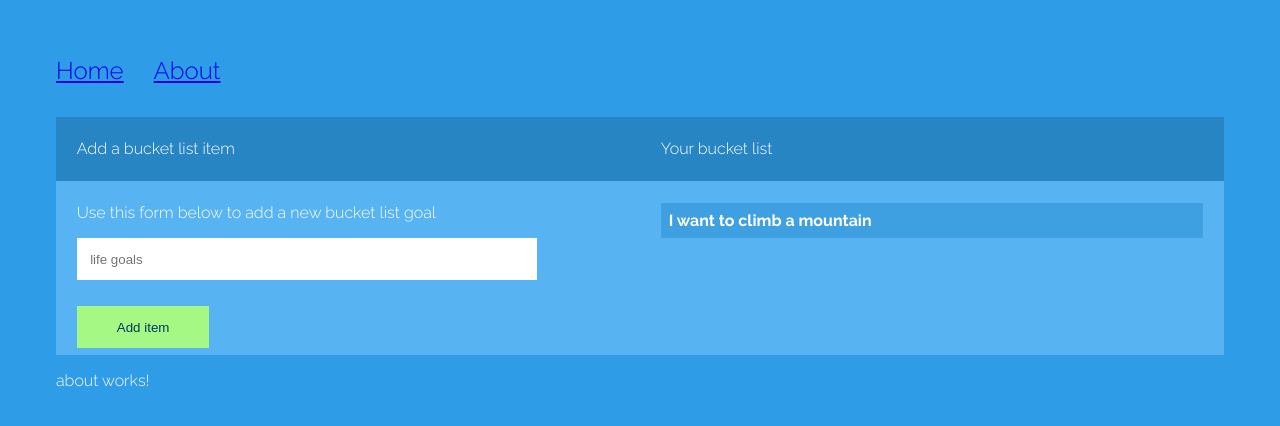
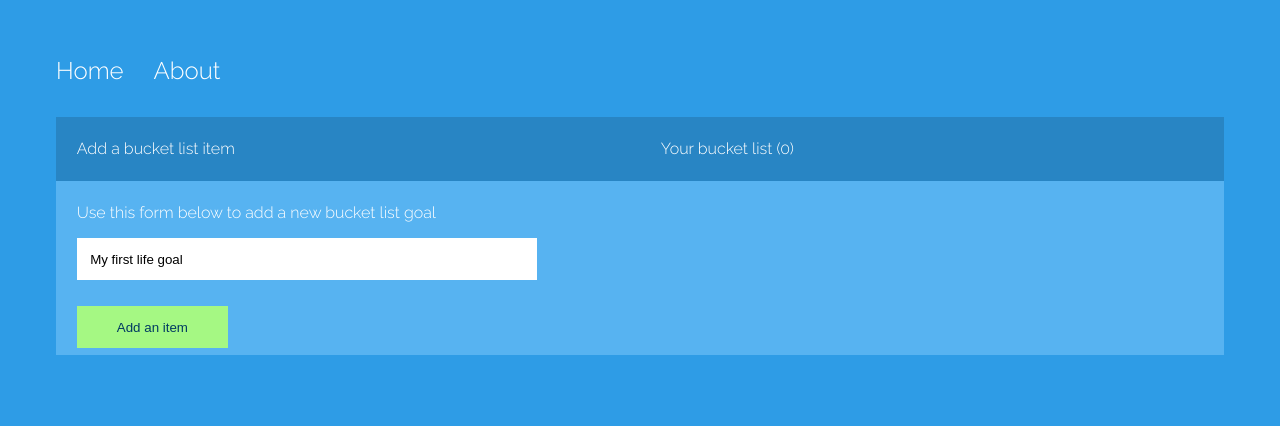
Before and after one commit to AsielTrejo/ng5-web, an Angular app: page / in a window 1280 px wide. Shown: the top 426 px of the page. Built offline with nearby package versions, Linux system fonts and the light colour scheme.

Commit message:
interpolation done #5

```diff
--- a/src/app/app.component.html
+++ b/src/app/app.component.html
@@ -4,5 +4,5 @@
 </ul>
 
 <app-home></app-home>
-<app-about></app-about>
+
 <router-outlet></router-outlet>
--- a/src/app/home/home.component.html
+++ b/src/app/home/home.component.html
@@ -1,29 +1,23 @@
 <div class = "container color-dark">
-
 	<div class = "col">
 		<p>Add a bucket list item</p>
 	</div>
 
 	<div class="col">
-		<p>Your bucket list </p>
+		<p>Your bucket list ({{ itemCount }}) </p>
 	</div>
 </div>
 
 <div class="container color-light">
 	<div class ="col">
-		<p class = "sm">Use this form below to add a new bucket list goal</p>
+		<p class = "sm">Use this form below to add a new bucket list goal </p>
 		<form>
-			<input type="text" class="txt" name="item" placeholder="life goals">
-			<input type="submit" class="btn" value="Add item">
+			<input type="text" class="txt" name="item" placeholder="life goals..." [(ngModel)]="goalText">
+			<input type="submit" class="btn" [value]="btnText" (click)="addItem()">
 		</form>
 	</div>
 
 	<div class="col">
-		<p class="life-container">
-			I want to climb a mountain
-		</p>
+		<p class="life-container" *ngFor="let goal of goals">{{ goal }} </p>
 	</div>
-
-
-
 </div>
--- a/src/app/home/home.component.ts
+++ b/src/app/home/home.component.ts
@@ -7,9 +7,21 @@
 })
 export class HomeComponent implements OnInit {
 
+  itemCount: number=0;
+  btnText: string = 'Add an item';
+  goalText: string = 'My first life goal';
+  goals:string[]=[];
+
   constructor() { }
 
-  ngOnInit(): void {
+  ngOnInit(){
+    this.itemCount = this.goals.length;
+  }
+
+  addItem(){
+    this.goals.push(this.goalText);
+    this.goalText='';
+    this.itemCount = this.goals.length;
   }
 
 }
--- a/src/styles.scss
+++ b/src/styles.scss
@@ -10,8 +10,8 @@
 
 ul{
 	list-style-type:none ;
-	margin:  0 0 2em 0;
-	padding:  0;
+	margin:0 0 2em 0;
+	padding:0;
 }
 
 ul li {
@@ -22,3 +22,7 @@
 ul li a{
 	font-size:  1.5em;
 }
+a {
+	color: #fff;
+	text-decoration: none;
+}
```
Also changed, not shown: src/app/app.module.ts (+4 -3 lines).
